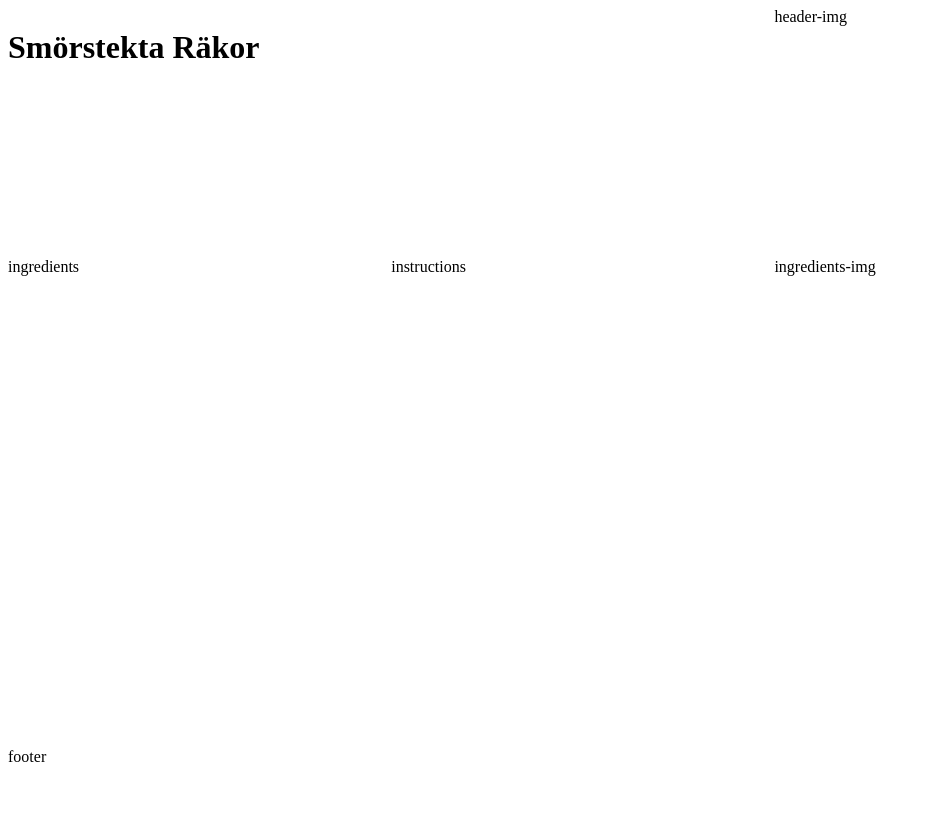
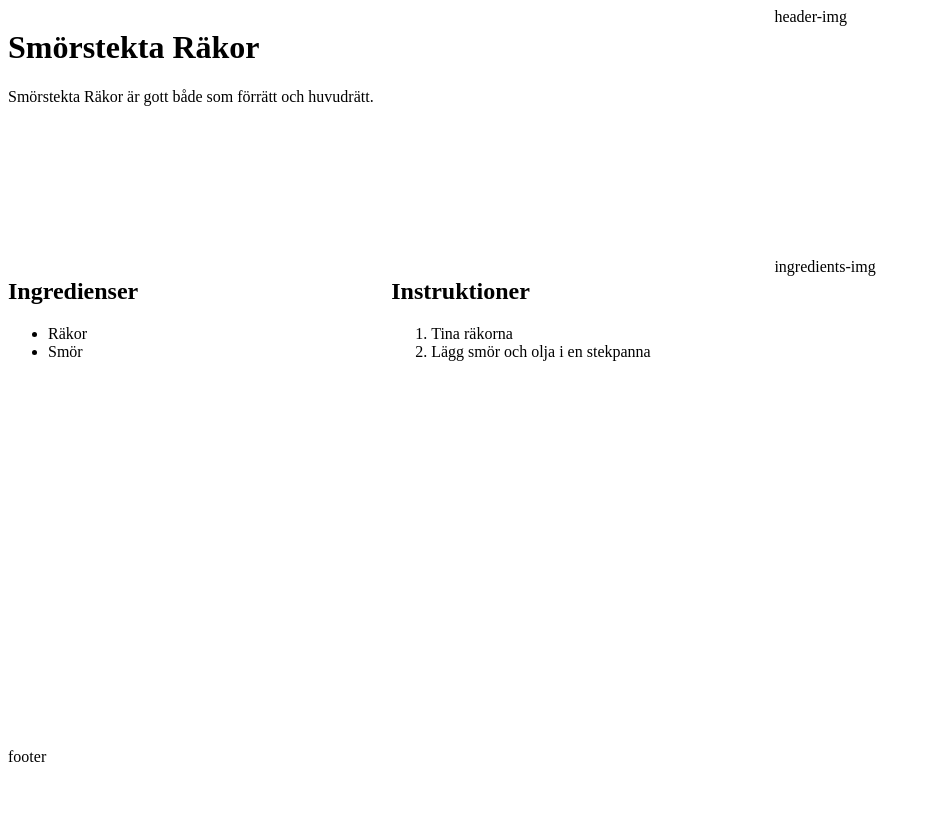
Before and after one commit to Coolpal-real/Webb_projekt_matrecept, a plain HTML site: page index.html in a window 1280 px wide. Shown: the whole page, without its empty margins (0-931 px from the left). Drawn offline with Linux system fonts and the light colour scheme.

Commit message:
Påbörjade ingrediens/instruktioner

```diff
--- a/index.html
+++ b/index.html
@@ -9,10 +9,23 @@
 <body>
     <div class="header">
         <h1>Smörstekta Räkor</h1>
+        <p>Smörstekta Räkor är gott både som förrätt och huvudrätt.</p>
     </div>
     <div class="header-img">header-img</div>
-    <div class="ingredients">ingredients</div>
-    <div class="instructions">instructions</div>
+    <div class="ingredients">
+        <h2>Ingredienser</h2>
+        <ul>
+            <li>Räkor</li>
+            <li>Smör</li>
+        </ul>
+    </div>
+    <div class="instructions">
+        <h2>Instruktioner</h2>
+        <ol>
+            <li>Tina räkorna</li>
+            <li>Lägg smör och olja i en stekpanna</li>
+        </ol>
+    </div>
     <div class="ingredients-img">ingredients-img</div>
     <div class="footer">footer</div>
 </body>
```
